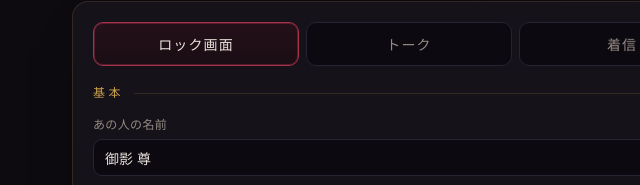
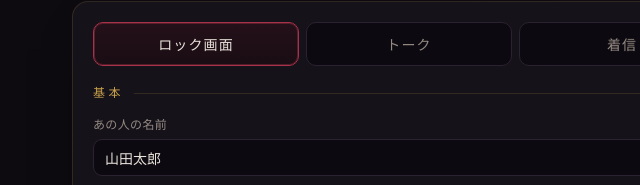
Before and after one commit to lilium926lab/yasou-screen, a plain HTML site: page index.html in a window 1280 px wide. Shown: the part 120-305 px from the top of the page, 22-662 px from the left. Drawn offline with nearby package versions, Linux system fonts and the light colour scheme; a script that the page names is missing; a web font is replaced by a local one.

Commit message:
Add files via upload

```diff
--- a/index.html
+++ b/index.html
@@ -226,7 +226,7 @@
       <div class="grp" style="margin-top:18px">
         <div class="eyebrow">基本</div>
         <label class="fl">あの人の名前</label>
-        <input type="text" id="f-name" value="御影 尊" />
+        <input type="text" id="f-name" value="山田太郎" />
         <div class="row-time" style="margin-top:12px">
           <div><label class="fl">時刻</label><input type="text" id="f-time" value="2:47" /></div>
           <div><label class="fl">日付（ロック画面）</label><input type="text" id="f-date" value="6月16日 火曜日" /></div>
@@ -329,7 +329,7 @@
 
 <script>
 const S = {
-  mode:'lock', theme:'noir', name:'御影 尊', time:'2:47', date:'6月16日 火曜日',
+  mode:'lock', theme:'noir', name:'山田太郎', time:'2:47', date:'6月16日 火曜日',
   avatar:null, wall:null,
   notes:[
     {app:'メッセージ', text:'迎えに行くから、そこ動かないで', time:'たった今'},
```
